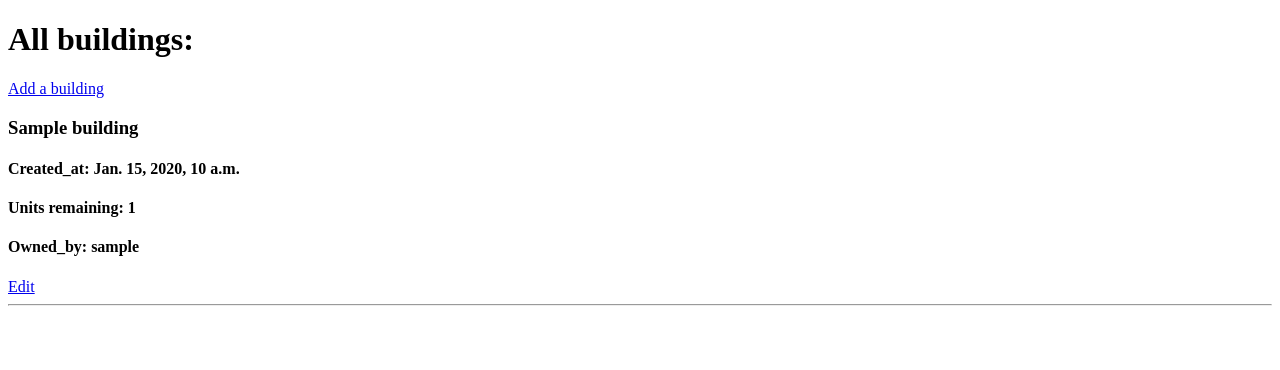
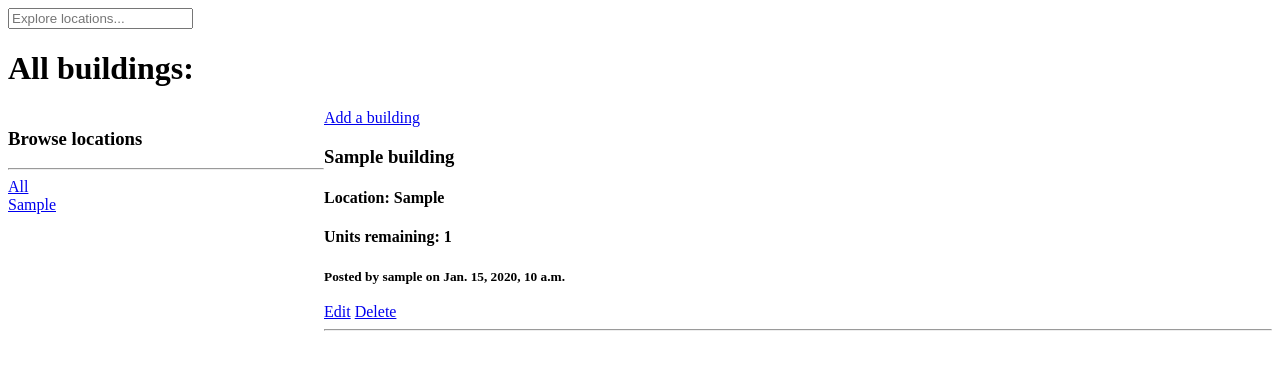
Before and after one commit to OyugoObonyo/DjangoBuilding, a Django app: page / in a window 1280 px wide. Shown: the top 370 px of the page. Run offline with Django 4.2, Linux system fonts and the light colour scheme; tables that the repository leaves empty hold one stand-in row (values such as "Sample post").

Commit message:
Add view to delete data

```diff
--- a/buildings/urls.py
+++ b/buildings/urls.py
@@ -4,5 +4,6 @@ from . import views
 
 urlpatterns = [
     path('add-building/', views.add_building, name="add-building"),
-    path('update-building/<int:id>/', views.update_building, name="update-building")
+    path('update-building/<int:id>/', views.update_building, name="update-building"),
+    path('delete-building/<int:id>/', views.delete_building, name="delete-building")
 ]
--- a/core/views.py
+++ b/core/views.py
@@ -5,5 +5,9 @@ from buildings.models import Building
 
 
 def home(request):
-    buildings = Building.objects.all()
+    if request.GET.get('q') != None:
+        q = request.GET.get('q')
+    else:
+        q = ''
+    buildings = Building.objects.filter(location__icontains=q)
     return render(request, 'home.html', {"buildings": buildings})
--- a/templates/home.html
+++ b/templates/home.html
@@ -7,17 +7,43 @@
     <title>Home page</title>
 </head>
 <body>
+    <style>
+        .home-container{
+            display: grid;
+            grid-template-columns: 1fr 3fr;
+        }
+    </style>
+    <form method="GET" action="{% url 'home' %}">
+        <input type="text" name="q" placeholder="Explore locations...">
+    </form>
     <h1> All buildings: </h1>
+    <div class="home-container">
+        <div>
+            <h3>Browse locations</h3>
+            <hr>
+            <div>
+                <a href="{% url 'home' %}">All</a>
+            </div>
+            {% for building in buildings %}
+            <div>
+                <a href="{% url 'home' %}?q={{ building.location }}">{{ building.location }}</a>
+            </div>
+            {% endfor %}
+        </div>
+        <div>
             <a href="{% url 'add-building' %}">Add a building</a>
             {% for building in buildings %}
             <div>
                 <h3>{{ building }}</h3>
-        <h4>Created_at: {{ building.created_at }}</h4>
+                <h4>Location: {{ building.location }}</h4>
                 <h4>Units remaining: {{ building.units_count }}</h4>
-        <h4>Owned_by: {{ building.owner}}</h4>
+                <b><small> Posted by {{ building.owner }} on {{ building.created_at }}</small></b><br><br>
                 <a href="{% url 'update-building' building.id %}">Edit</a>
+                <a href="{% url 'delete-building' building.id %}">Delete</a>
                 <hr>
             </div>
             {% endfor %}
+        </div>
+    </div>
 </body>
 </html>
```
Also changed, not shown: buildings/views.py (+11 -0 lines). Lines whose indentation alone changed are shown as unchanged.
